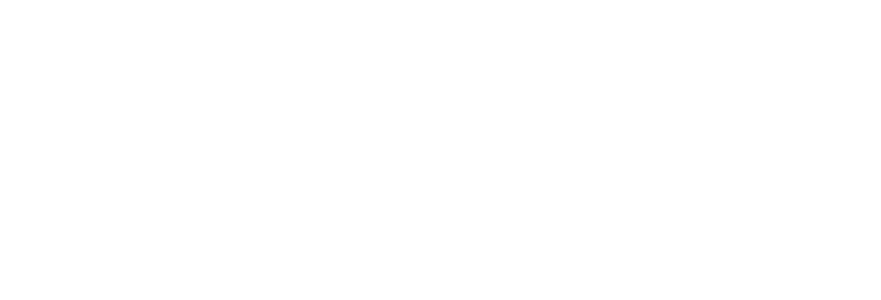
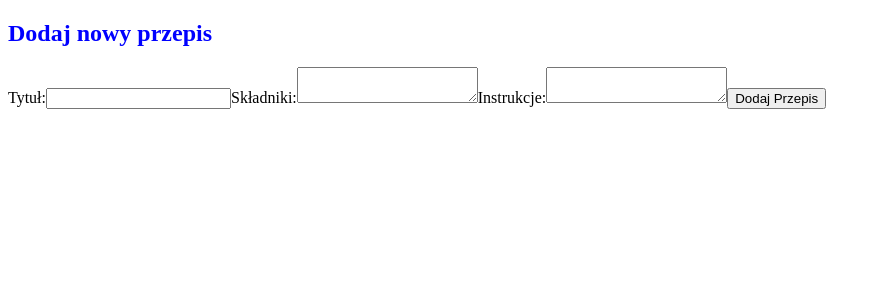
Before and after one commit to Mercaton/Recipe-Book-APP, a React (Vite) app: page / in a window 1280 px wide. Shown: the top 300 px of the page, without its empty margins (0-881 px from the left). Built offline with nearby package versions, Linux system fonts and the light colour scheme.

Commit message:
creating base jsx structure in addrecipe component

```diff
--- a/src/components/AddRecipe.jsx
+++ b/src/components/AddRecipe.jsx
@@ -1,11 +1,59 @@
-import React from 'react';
+import React, { useState } from 'react';
 
-function AddRecipe(props) {
+const AddRecipe = () => {
+    // Inicjalizujemy stan dla pól formularza
+    const [title, setTitle] = useState('');
+    const [ingredients, setIngredients] = useState('');
+    const [instructions, setInstructions] = useState('');
+
+    // Funkcja obsługująca przesłanie formularza
+    const handleSubmit = (e) => {
+        e.preventDefault();
+
+        // Tutaj możesz wykorzystać dane z formularza, np. przesłać do bazy danych
+        console.log('Tytuł: ', title);
+        console.log('Składniki: ', ingredients);
+        console.log('Instrukcje: ', instructions);
+
+        // Czyszczenie pól formularza po wysłaniu
+        setTitle('');
+        setIngredients('');
+        setInstructions('');
+    };
+
     return (
-        <>
-
-        </>
+        <div>
+            <h2 className="addrecipe-hdl">Dodaj nowy przepis</h2>
+            <form onSubmit={handleSubmit}>
+                <label>
+                    Tytuł:
+                    <input
+                        type="text"
+                        value={title}
+                        onChange={(e) => setTitle(e.target.value)}
+                        required
+                    />
+                </label>
+                <label>
+                    Składniki:
+                    <textarea
+                        value={ingredients}
+                        onChange={(e) => setIngredients(e.target.value)}
+                        required
+                    />
+                </label>
+                <label>
+                    Instrukcje:
+                    <textarea
+                        value={instructions}
+                        onChange={(e) => setInstructions(e.target.value)}
+                        required
+                    />
+                </label>
+                <button type="submit">Dodaj Przepis</button>
+            </form>
+        </div>
     );
-}
+};
 
 export default AddRecipe;
--- a/src/main.jsx
+++ b/src/main.jsx
@@ -6,6 +6,6 @@ import AddRecipe from "./components/AddRecipe.jsx";
 
 ReactDOM.createRoot(document.getElementById('root')).render(
   <React.StrictMode>
-
+   <AddRecipe/>
   </React.StrictMode>,
 )
--- a/src/main.scss
+++ b/src/main.scss
@@ -0,0 +1 @@
+@import "styles/_addrecipe.scss"
--- a/src/styles/_addrecipe.scss
+++ b/src/styles/_addrecipe.scss
@@ -0,0 +1,3 @@
+.addrecipe-hdl {
+  color: blue;
+}
```
